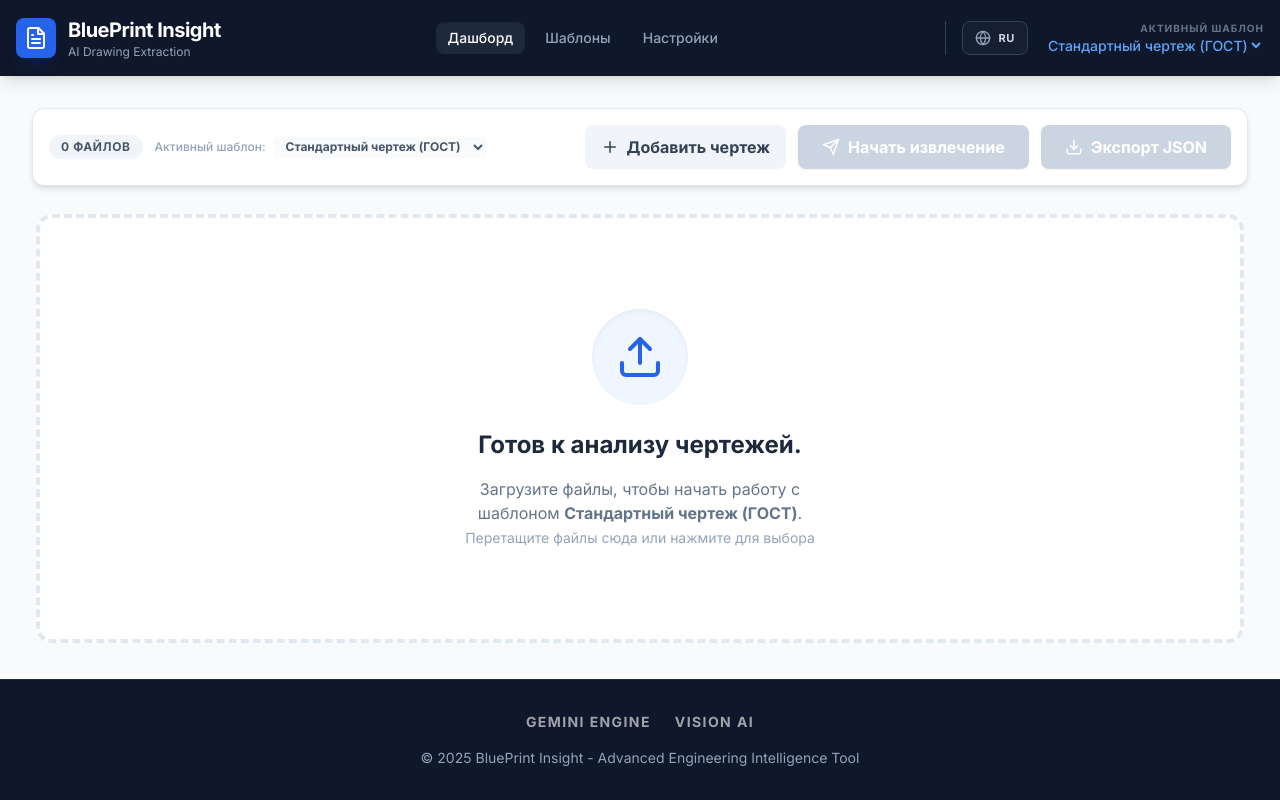
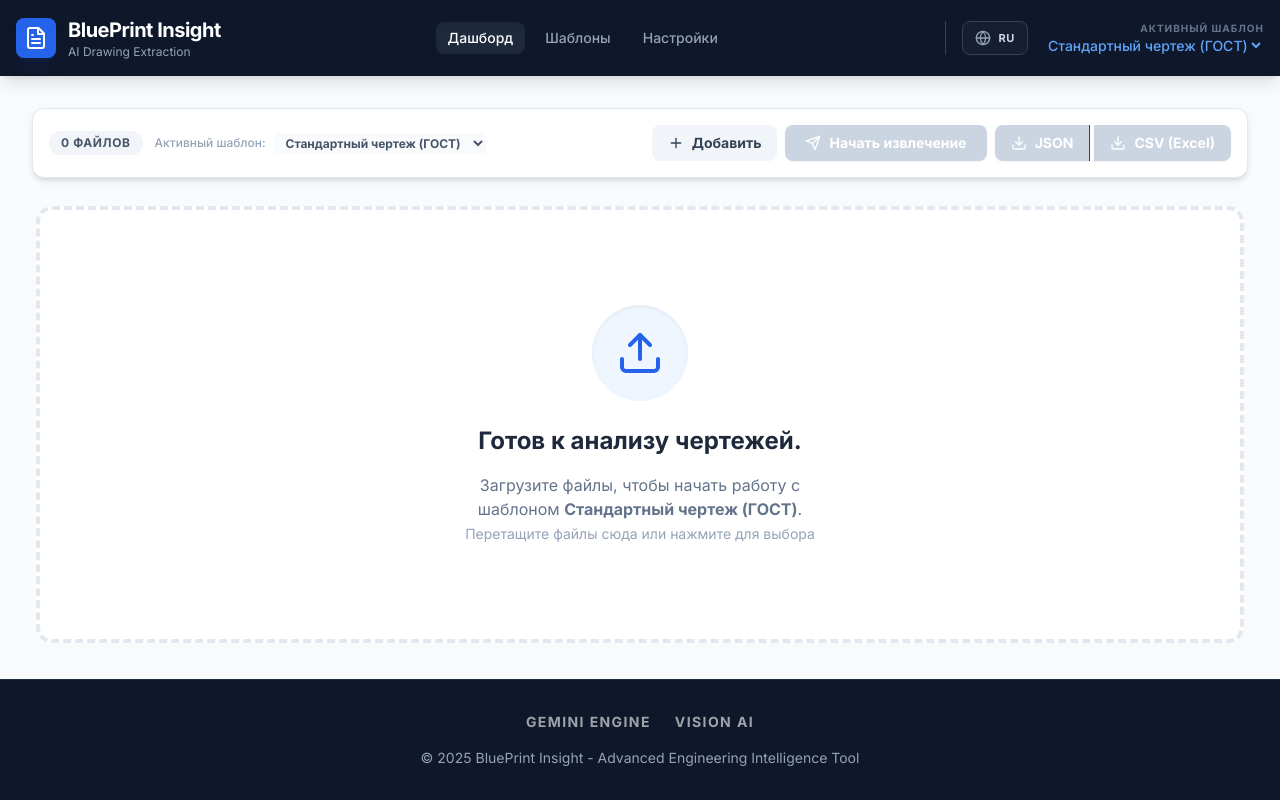
Before and after one commit to cucumberian/__ai_draft-parser, a React (Vite) app: page / in a window 1280 px wide. Built offline with nearby package versions, Linux system fonts and the light colour scheme.

Commit message:
feat: Add CSV export functionality
Implements the ability to download extracted data as a CSV file. This provides users with an alternative format for consuming the structured information beyond JSON. Includes updates to constants for the new export option.

```diff
--- a/App.tsx
+++ b/App.tsx
@@ -224,6 +224,42 @@
     URL.revokeObjectURL(url);
   };
 
+  const downloadResultsAsCsv = () => {
+    const completedFiles = state.files.filter(f => f.status === 'completed');
+    if (completedFiles.length === 0) return;
+
+    const headers = ['File Name', 'SHA256', ...activeTemplate.fields.map(f => f.label)];
+
+    const escape = (val: any) => {
+      if (val === null || val === undefined) return '""';
+      let str = '';
+      if (Array.isArray(val)) {
+        str = val.join(', ');
+      } else {
+        str = val.toString();
+      }
+      return `"${str.replace(/"/g, '""')}"`;
+    };
+
+    const rows = completedFiles.map(f => {
+      const rowData = [
+        escape(f.file.name),
+        escape(f.sha256),
+        ...activeTemplate.fields.map(field => escape(f.result?.[field.key]))
+      ];
+      return rowData.join(',');
+    });
+
+    const csvContent = [headers.join(','), ...rows].join('\n');
+    const blob = new Blob([csvContent], { type: 'text/csv;charset=utf-8;' });
+    const url = URL.createObjectURL(blob);
+    const a = document.createElement('a');
+    a.href = url;
+    a.download = `extraction_results_${new Date().toISOString()}.csv`;
+    a.click();
+    URL.revokeObjectURL(url);
+  };
+
   const updateSettings = (settings: AppSettings) => {
     setState(prev => ({ ...prev, settings }));
   };
@@ -318,28 +354,34 @@
                   </select>
                 </div>
               </div>
-              <div className="flex gap-3 w-full sm:w-auto">
+              <div className="flex flex-wrap gap-2 w-full sm:w-auto">
                 <input type="file" multiple ref={fileInputRef} onChange={handleFileChange} className="hidden" />
-                <button onClick={() => fileInputRef.current?.click()} className="px-4 py-2.5 bg-slate-100 text-slate-700 rounded-lg font-bold flex items-center gap-2 hover:bg-slate-200 transition">
-                   <svg xmlns="http://www.w3.org/2000/svg" width="18" height="18" viewBox="0 0 24 24" fill="none" stroke="currentColor" strokeWidth="2" strokeLinecap="round" strokeLinejoin="round"><path d="M5 12h14"/><path d="M12 5v14"/></svg>
-                   {lang === 'ru' ? 'Добавить чертеж' : 'Add Drawing'}
+                <button onClick={() => fileInputRef.current?.click()} className="px-4 py-2 bg-slate-100 text-slate-700 rounded-lg font-bold flex items-center gap-2 hover:bg-slate-200 transition text-sm">
+                   <svg xmlns="http://www.w3.org/2000/svg" width="16" height="16" viewBox="0 0 24 24" fill="none" stroke="currentColor" strokeWidth="2" strokeLinecap="round" strokeLinejoin="round"><path d="M5 12h14"/><path d="M12 5v14"/></svg>
+                   {lang === 'ru' ? 'Добавить' : 'Add'}
                 </button>
                 <button
                   onClick={processAll}
                   disabled={globalLoading || state.files.length === 0}
-                  className="flex-1 sm:flex-initial px-6 py-2.5 bg-blue-600 text-white rounded-lg font-bold flex items-center justify-center gap-2 hover:bg-blue-700 disabled:bg-slate-300 transition shadow-sm"
+                  className="px-5 py-2 bg-blue-600 text-white rounded-lg font-bold flex items-center justify-center gap-2 hover:bg-blue-700 disabled:bg-slate-300 transition shadow-sm text-sm"
                 >
                   {globalLoading ? (
                     <svg className="animate-spin h-4 w-4 text-white" viewBox="0 0 24 24"><circle className="opacity-25" cx="12" cy="12" r="10" stroke="currentColor" strokeWidth="4" fill="none"/><path className="opacity-75" fill="currentColor" d="M4 12a8 8 0 018-8V0C5.373 0 0 5.373 0 12h4zm2 5.291A7.962 7.962 0 014 12H0c0 3.042 1.135 5.824 3 7.938l3-2.647z"/></svg>
                   ) : (
-                    <svg xmlns="http://www.w3.org/2000/svg" width="18" height="18" viewBox="0 0 24 24" fill="none" stroke="currentColor" strokeWidth="2" strokeLinecap="round" strokeLinejoin="round"><path d="m22 2-7 20-4-9-9-4Z"/><path d="M22 2 11 13"/></svg>
+                    <svg xmlns="http://www.w3.org/2000/svg" width="16" height="16" viewBox="0 0 24 24" fill="none" stroke="currentColor" strokeWidth="2" strokeLinecap="round" strokeLinejoin="round"><path d="m22 2-7 20-4-9-9-4Z"/><path d="M22 2 11 13"/></svg>
                   )}
                   {globalLoading ? t.processingBatch : (allCompleted ? t.rerunAll : t.startExtraction)}
                 </button>
-                <button onClick={downloadResultsAsJson} disabled={!state.files.some(f => f.status === 'completed')} className="flex-1 sm:flex-initial px-6 py-2.5 bg-slate-800 text-white rounded-lg font-bold flex items-center justify-center gap-2 hover:bg-slate-900 disabled:bg-slate-300 transition shadow-sm">
-                  <svg xmlns="http://www.w3.org/2000/svg" width="18" height="18" viewBox="0 0 24 24" fill="none" stroke="currentColor" strokeWidth="2" strokeLinecap="round" strokeLinejoin="round"><path d="M21 15v4a2 2 0 0 1-2 2H5a2 2 0 0 1-2-2v-4"/><polyline points="7 10 12 15 17 10"/><line x1="12" y1="15" x2="12" y2="3"/></svg>
-                  {t.exportBatch}
-                </button>
+                <div className="flex gap-1">
+                  <button onClick={downloadResultsAsJson} disabled={!state.files.some(f => f.status === 'completed')} className="px-4 py-2 bg-slate-800 text-white rounded-l-lg font-bold flex items-center justify-center gap-2 hover:bg-slate-900 disabled:bg-slate-300 transition shadow-sm text-sm border-r border-slate-700" title={t.exportBatch}>
+                    <svg xmlns="http://www.w3.org/2000/svg" width="16" height="16" viewBox="0 0 24 24" fill="none" stroke="currentColor" strokeWidth="2" strokeLinecap="round" strokeLinejoin="round"><path d="M21 15v4a2 2 0 0 1-2 2H5a2 2 0 0 1-2-2v-4"/><polyline points="7 10 12 15 17 10"/><line x1="12" y1="15" x2="12" y2="3"/></svg>
+                    JSON
+                  </button>
+                  <button onClick={downloadResultsAsCsv} disabled={!state.files.some(f => f.status === 'completed')} className="px-4 py-2 bg-slate-800 text-white rounded-r-lg font-bold flex items-center justify-center gap-2 hover:bg-slate-900 disabled:bg-slate-300 transition shadow-sm text-sm" title={t.exportBatchCsv}>
+                    <svg xmlns="http://www.w3.org/2000/svg" width="16" height="16" viewBox="0 0 24 24" fill="none" stroke="currentColor" strokeWidth="2" strokeLinecap="round" strokeLinejoin="round"><path d="M21 15v4a2 2 0 0 1-2 2H5a2 2 0 0 1-2-2v-4"/><polyline points="7 10 12 15 17 10"/><line x1="12" y1="15" x2="12" y2="3"/></svg>
+                    CSV (Excel)
+                  </button>
+                </div>
               </div>
             </div>
 
--- a/constants.ts
+++ b/constants.ts
@@ -36,6 +36,7 @@
     startExtraction: 'Начать извлечение',
     processingBatch: 'Обработка...',
     exportBatch: 'Экспорт JSON',
+    exportBatchCsv: 'Экспорт CSV',
     noDrawings: 'Готов к анализу чертежей.',
     uploadFilesPrompt: 'Загрузите файлы, чтобы начать работу с шаблоном',
     pdfDocument: 'PDF Документ',
@@ -96,6 +97,7 @@
     startExtraction: 'Start Extraction',
     processingBatch: 'Processing...',
     exportBatch: 'Export JSON',
+    exportBatchCsv: 'Export CSV',
     noDrawings: 'Ready to analyze drawings.',
     uploadFilesPrompt: 'Upload files to start working with',
     pdfDocument: 'PDF Document',
```
